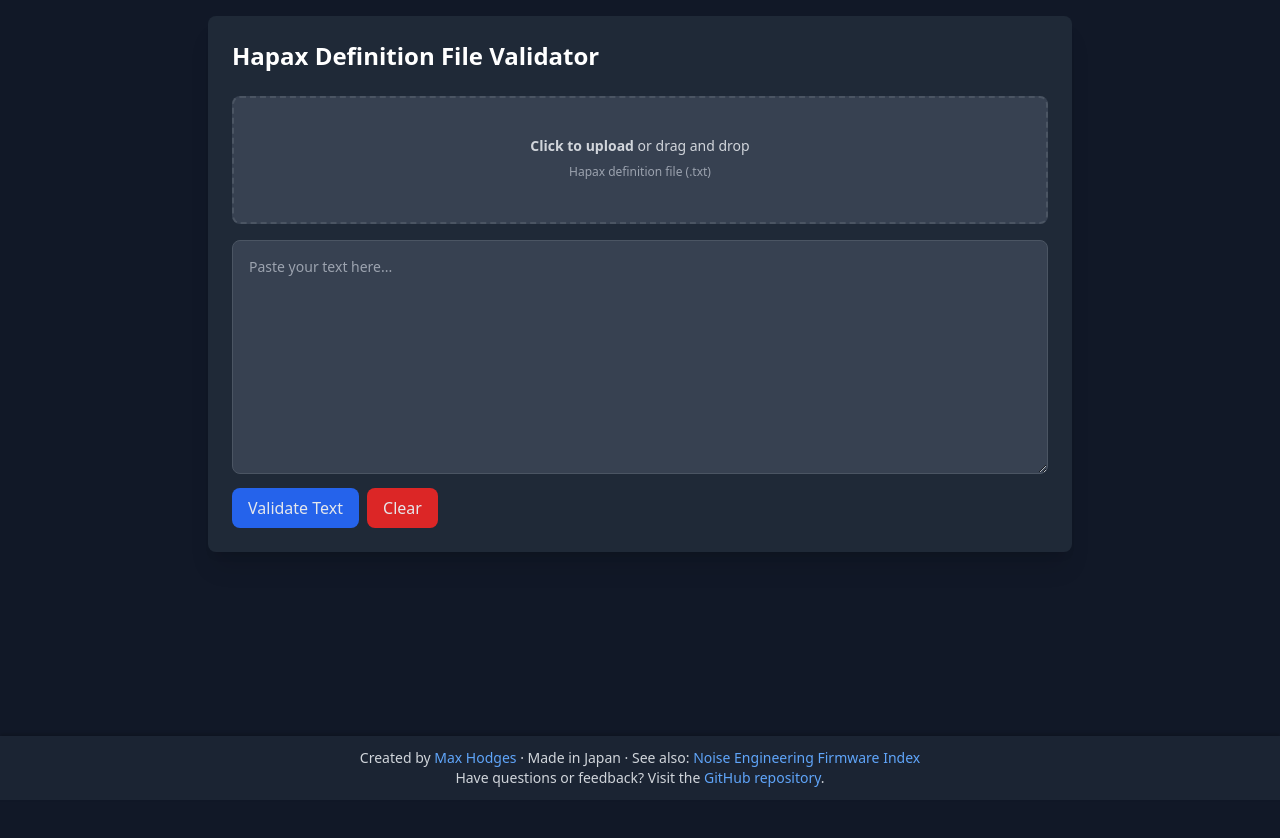
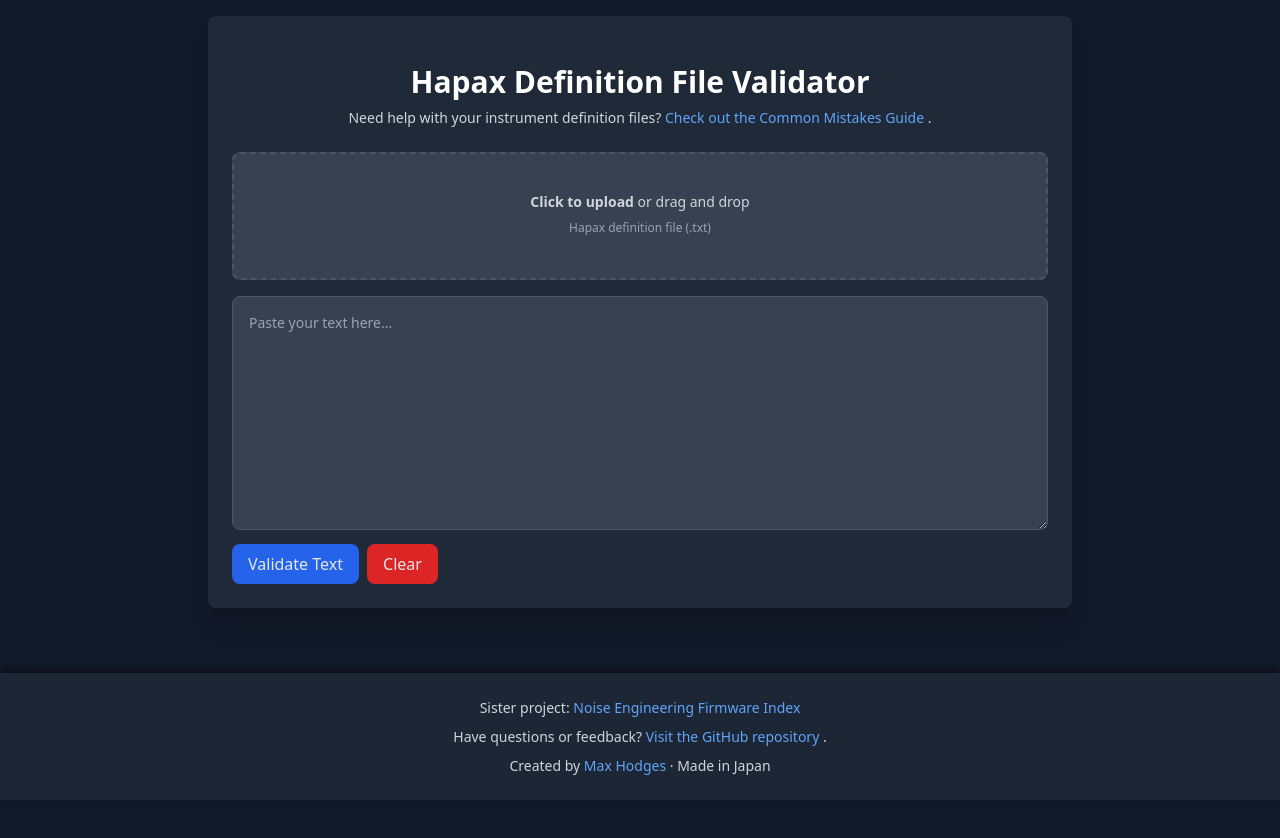
Before and after one commit to Maxhodges/hapax-inst-def-validator, a Svelte app: page / in a window 1280 px wide. Shown: the top 838 px of the page. Built offline with nearby package versions, Linux system fonts and the light colour scheme.

Commit message:
update readme and UI with link to guide

```diff
--- a/src/App.svelte
+++ b/src/App.svelte
@@ -98,9 +98,20 @@
 
 <main class="container max-w-4xl min-h-screen p-4 pb-16 mx-auto bg-gray-900">
   <div class="p-6 bg-gray-800 rounded-lg shadow-xl">
-    <h1 class="mb-6 text-2xl font-bold text-white">
-      Hapax Definition File Validator
-    </h1>
+    <header class="py-6 text-center header">
+      <h1 class="text-3xl font-bold text-white">
+        Hapax Definition File Validator
+      </h1>
+      <p class="mt-2 text-sm text-gray-300">
+        Need help with your instrument definition files?
+        <a
+          href="https://github.com/Maxhodges/hapax-inst-def-validator/blob/main/README.md#hapax-instrument-definition-guide"
+          class="font-medium text-blue-400 hover:text-blue-300"
+        >
+          Check out the Common Mistakes Guide
+        </a>.
+      </p>
+    </header>
 
     <div class="space-y-4">
       <!-- File Upload Area -->
--- a/src/Footer.svelte
+++ b/src/Footer.svelte
@@ -2,26 +2,34 @@
   export let creatorUrl = "https://maxhodges.com";
   export let creatorName = "Max Hodges";
   export let repoUrl = "https://github.com/Maxhodges/hapax-inst-def-validator";
+  export let guideUrl = `${repoUrl}/blob/main/README.md#common-mistakes-guide`; // Link to guide
+  export let indexUrl =
+    "https://github.com/Maxhodges/noise-engineering-firmware-index"; // Sister project link
 </script>
 
 <footer class="footer">
-  <div class="container px-4 py-3 mx-auto text-sm text-center text-gray-300">
+  <div class="container px-4 py-6 mx-auto space-y-2 text-sm text-gray-300">
     <p>
-      Created by <a href={creatorUrl} class="text-blue-400 hover:text-blue-300"
-        >{creatorName}</a
-      >
-      · Made in Japan · See also:
-      <a
-        href="https://github.com/Maxhodges/noise-engineering-firmware-index"
-        class="text-blue-400 hover:text-blue-300"
-        >Noise Engineering Firmware Index</a
-      >
+      Sister project:
+      <a href={indexUrl} class="font-medium text-blue-400 hover:text-blue-300">
+        Noise Engineering Firmware Index
+      </a>
     </p>
     <p>
-      Have questions or feedback? Visit the
-      <a href={repoUrl} class="text-blue-400 hover:text-blue-300"
-        >GitHub repository</a
-      >.
+      Have questions or feedback?
+      <a href={repoUrl} class="font-medium text-blue-400 hover:text-blue-300">
+        Visit the GitHub repository
+      </a>.
+    </p>
+    <p>
+      Created by
+      <a
+        href={creatorUrl}
+        class="font-medium text-blue-400 hover:text-blue-300"
+      >
+        {creatorName}
+      </a>
+      · Made in Japan
     </p>
   </div>
 </footer>
@@ -30,10 +38,15 @@
   footer {
     position: sticky;
     bottom: 0;
-    background-color: rgba(31, 41, 55, 0.8); /* bg-gray-800/80 */
-    backdrop-filter: blur(10px); /* backdrop-blur-sm */
-    box-shadow: 0px -2px 4px rgba(0, 0, 0, 0.2); /* shadow-lg */
+    background-color: rgba(31, 41, 55, 0.9); /* Dark, semi-transparent */
+    backdrop-filter: blur(8px); /* Subtle blur */
+    box-shadow: 0px -2px 6px rgba(0, 0, 0, 0.4); /* Elevated shadow */
     text-align: center;
     z-index: 10;
   }
+
+  .container {
+    max-width: 640px; /* Keep it compact and centered */
+    line-height: 1.5;
+  }
 </style>
```
Also changed, not shown: 1 other file (tests, documents, lock files or other folders).
